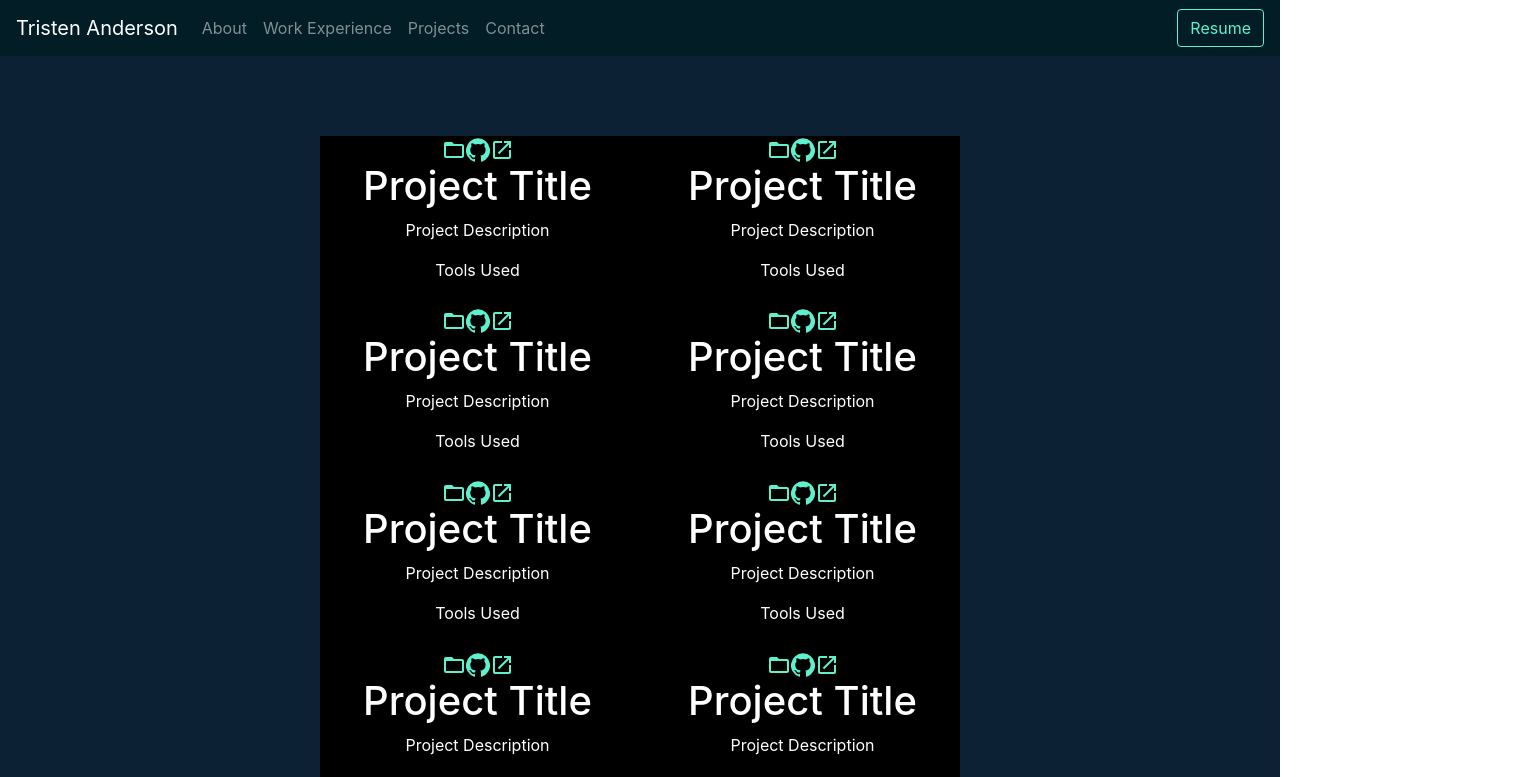
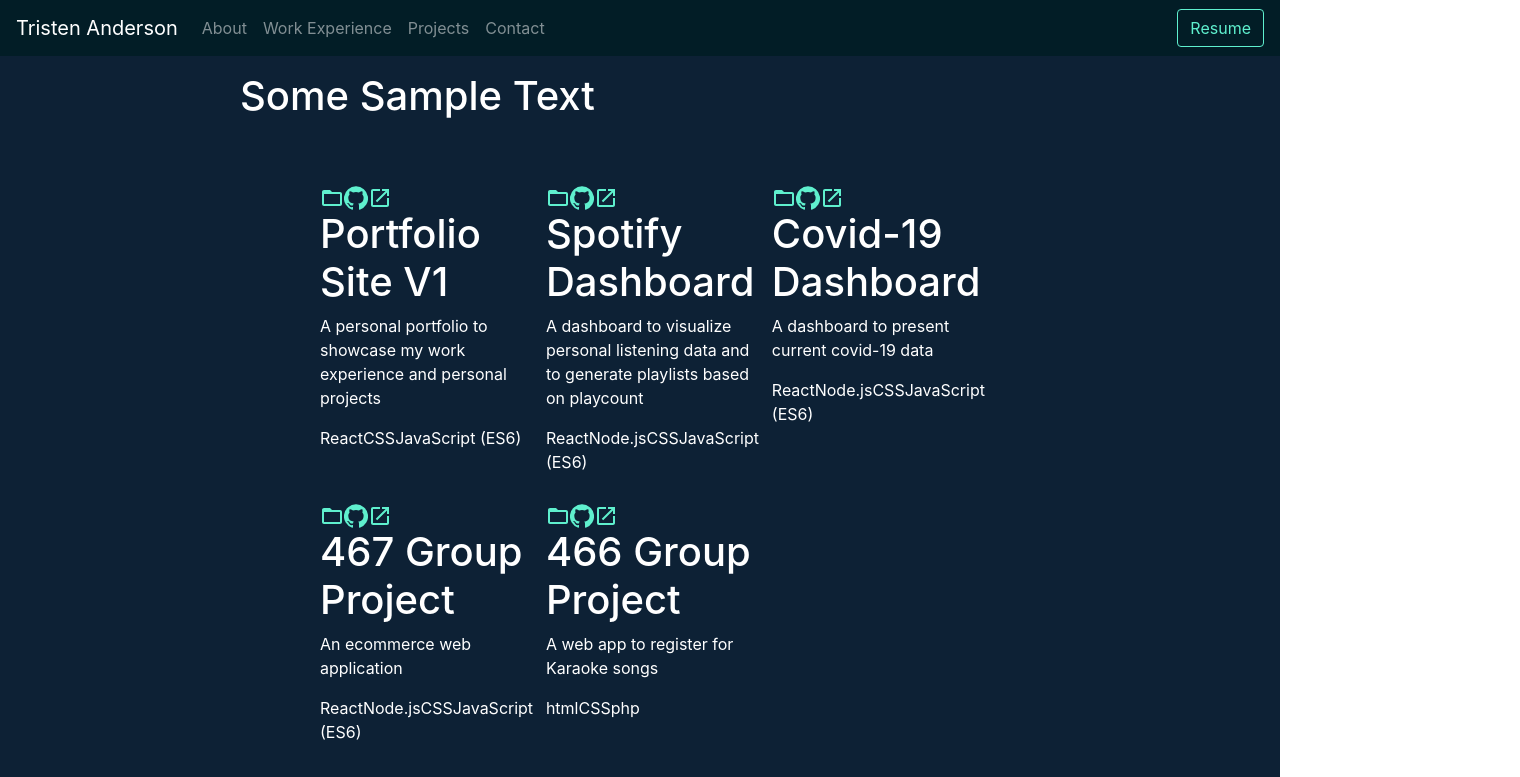
Before and after one commit to TristenAnderson/TristenAnderson.github.io, a React (Create React App) app in the folder portfolio-app/: page /Projects in a window 1280 px wide. Shown: the top 777 px of the page, 1520 px wide, since content can reach past the window. Built offline with nearby package versions, Linux system fonts and the light colour scheme.

Commit message:
dynamic data for project grid, reworked structure

```diff
--- a/portfolio-app/src/components/ProjectCard.js
+++ b/portfolio-app/src/components/ProjectCard.js
@@ -10,21 +10,40 @@ function ProjectCard(props) {
         color: "#5ff0ce",
     }
 
+    // const projectBox = {
+    //     position: "relative",
+    //     height: "25vh",
+    //     width: "16vw",
+    //     backgroundColor: "black",
+    //     justifyContent: "center",
+    //     alignItems: "center",
+    //     borderRadius: ".4rem",
+    //     padding: "1rem 1rem",
+    // }
+
+    function Test(e) {
+        e.target.style.background = "orange"
+    }
+
+    function Undo(e) {
+        e.target.style.background = "black"
+    }
+
     return(
-        <div className="App">
-        <div className="testing" >
+        <div >
+        <div className="projectBox" onMouseEnter={Test} onMouseLeave={Undo}>
             <FolderOpenIcon style={useStyle}/>
             <a
-            href="https://github.com/TristenAnderson"
+            href={props.project.link}
             target="_blank"
             rel="noopener noreferrer"
              >
             <GitHubIcon style={useStyle}/>
             </a>
             <LaunchIcon style={useStyle}/>
-            <h1>Project Title</h1>
-            <p>Project Description</p>
-            <p>Tools Used</p>
+            <h1>{props.project.title}</h1>
+            <p>{props.project.desc}</p>
+            <p>{props.project.tools}</p>
         </div>
         </div>
     )
--- a/portfolio-app/src/components/Projects.js
+++ b/portfolio-app/src/components/Projects.js
@@ -2,27 +2,27 @@ import React from 'react'
 import Navbar from './Nav'
 import Footer from './Footer'
 import ProjectCard from './ProjectCard'
+import Data from '../data/projects'
 import '../css/Projects.css'
 
 function Projects() {
+
+    const ProjectCards = Data.map(item => <ProjectCard project={item}/>)
 
     return(
         <div>
             <Navbar />
             <div className='mainContent'>
-                <div className="projectCont">
-                <div className="projectGrid">
+                <h1 style={{left: "30vh", position: "relative", top: "2vh"}}>Some Sample Text</h1>
+                <div className="grid-container">
+                    <div className="project-grid">
+                        {/* <ProjectCard />
                         <ProjectCard />
                         <ProjectCard />
                         <ProjectCard />
                         <ProjectCard />
-            <ProjectCard />
-            <ProjectCard />
-            <ProjectCard />
-            <ProjectCard />
-            <ProjectCard />
-            <ProjectCard />
-            <ProjectCard />
+                        <ProjectCard />    */}
+                        {ProjectCards}
                     </div>
                 </div>
             </div>
--- a/portfolio-app/src/css/Home.css
+++ b/portfolio-app/src/css/Home.css
@@ -20,16 +20,6 @@
 .leftcol {
     float: left;
     width: 30%;
-}
-
-.cardCenter {
-    float: left;
-    width: 85%;
-    margin-left: 7.5vw;
-    background-color: #0B1B26;
-    padding: 20px;
-    border-radius: 1vh;
-    margin-top: 20px;
 }
 
 .cardLeft {
--- a/portfolio-app/src/css/ProjectCard.css
+++ b/portfolio-app/src/css/ProjectCard.css
@@ -1,11 +1,11 @@
 
-  .testing {
+  .projectBox {
     position: "relative";
-    height: "24vh";
-    width: "24vh";
-    background-color: "red";
+    height: "25vh";
+    width: "16vw";
+    background-color: "black";
     justify-content: "center";
     align-items: "center";
-    display: "flex";
-    border-radius: ".2rem";
+    border-radius: ".4rem";
+    padding: "1rem 1rem";
 }
--- a/portfolio-app/src/css/Projects.css
+++ b/portfolio-app/src/css/Projects.css
@@ -1,24 +1,28 @@
 
-.projectGrid {
-    align-items: "center";
-    justify-content: "center";
+.project-grid {
     display: grid;
     position: relative;
-    margin-top: 10vh;
-    grid-template-columns: repeat(auto-fill, minmax(300px, 1fr));
-    grid-gap: 10px;
+    grid-template-columns: 1fr 1fr 1fr;
+    grid-gap: 1vw;
 }
 
-.projectCont {
+.grid-container {
     position: relative;
+    justify-content: "center";
     width: 50vw;
     left: 25vw;
-    background-color: black;
+    margin-top: 10vh;
+    margin-bottom: 8vh;
+    align-items: center;
 }
 
-@media(max-width: 600px) {
-    .projectCont {
+ @media(max-width: 600px) {
+    .grid-container {
         width: 80vw;
         left: 10vw;
     }
+    .project-grid {
+        grid-template-columns: 1fr;
+        grid-gap: 10px;
+    }
 }
--- a/portfolio-app/src/data/projects.js
+++ b/portfolio-app/src/data/projects.js
@@ -1,11 +1,40 @@
 
 const data = [
-    {
-       title: "Spotify Dashboard",
-       link: "",
-       date: "8/30/2020",
-       desc: "A dashboard to showcase personal listening for users"
-    },
+   {
+      title: "Portfolio Site V1",
+      link: "https://github.com/TristenAnderson/Portfolio-Site-v1",
+      date: "8/30/2020",
+      desc: "A personal portfolio to showcase my work experience and personal projects",
+      tools: ["React", "CSS", "JavaScript (ES6)"],
+   },
+   {
+      title: "Spotify Dashboard",
+      link: "https://github.com/TristenAnderson/",
+      date: "8/30/2020",
+      desc: "A dashboard to visualize personal listening data and to generate playlists based on playcount",
+      tools: ["React", "Node.js", "CSS", "JavaScript (ES6)"],
+   },
+   {
+      title: "Covid-19 Dashboard",
+      link: "https://github.com/TristenAnderson/",
+      date: "8/30/2020",
+      desc: "A dashboard to present current covid-19 data",
+      tools: ["React", "Node.js", "CSS", "JavaScript (ES6)"],
+   },
+   {
+      title: "467 Group Project",
+      link: "https://github.com/TristenAnderson/",
+      date: "8/30/2020",
+      desc: "An ecommerce web application",
+      tools: ["React", "Node.js", "CSS", "JavaScript (ES6)"],
+   },
+   {
+      title: "466 Group Project",
+      link: "https://github.com/TristenAnderson/",
+      date: "8/30/2020",
+      desc: "A web app to register for Karaoke songs",
+      tools: ["html", "CSS", "php"],
+   },
 ]
 
 export default data
```
Also changed, not shown: portfolio-app/src/components/Test.js (added, +44 -0 lines). Lines whose indentation alone changed are shown as unchanged.
